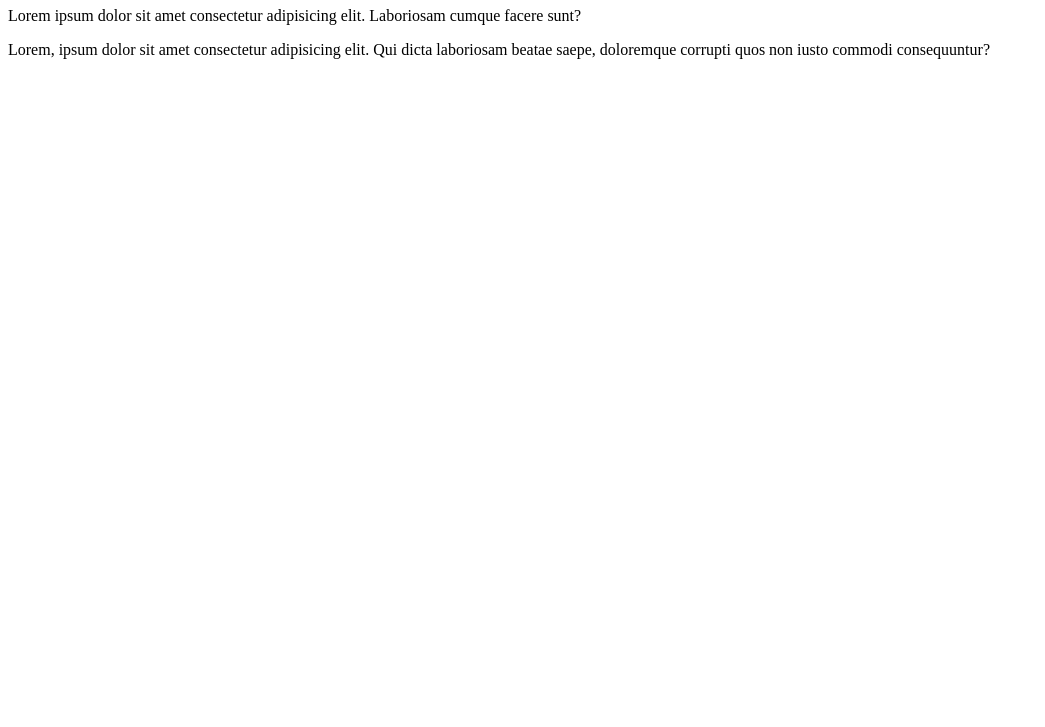
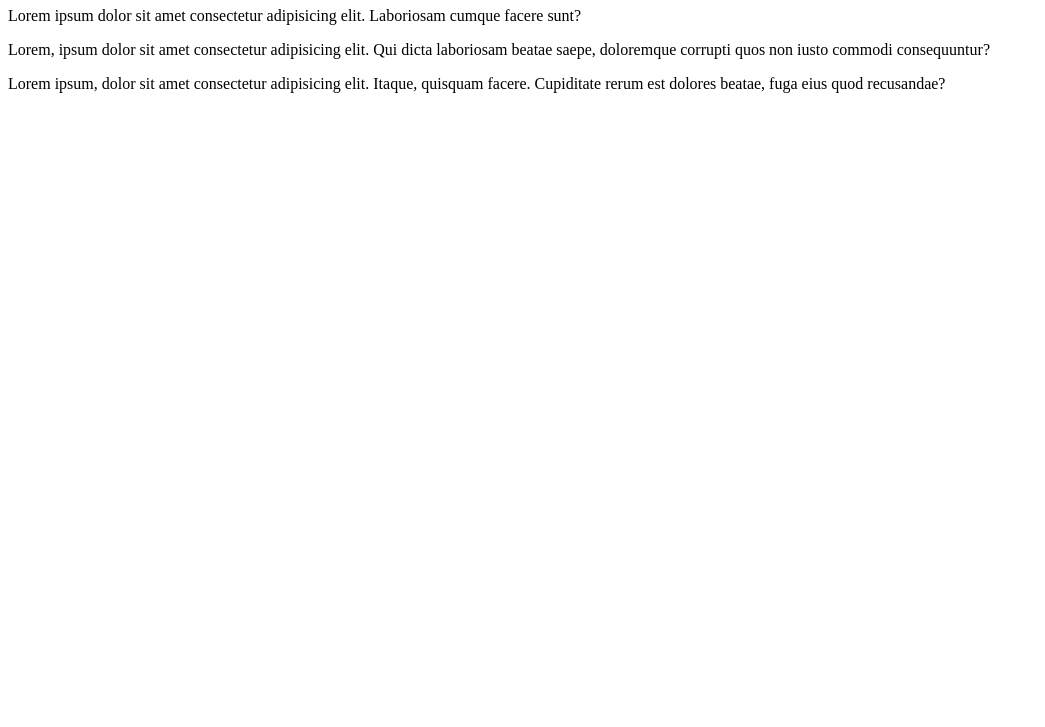
Before and after one commit to lourdesreynoso/lourdes-gt, a plain HTML site: page index.html in a window 1280 px wide. Shown: the part 73-800 px from the top of the page, without its empty margins (0-1045 px from the left). Drawn offline with Linux system fonts and the light colour scheme.

Commit message:
agregando cambios a mi primer commit

```diff
--- a/index.html
+++ b/index.html
@@ -10,5 +10,6 @@
     <h1>hola mundo</h1>
     <div><p>Lorem ipsum dolor sit amet consectetur adipisicing elit. Laboriosam cumque facere sunt?</p></div>
     <p>Lorem, ipsum dolor sit amet consectetur adipisicing elit. Qui dicta laboriosam beatae saepe, doloremque corrupti quos non iusto commodi consequuntur?</p>
+<div>Lorem ipsum, dolor sit amet consectetur adipisicing elit. Itaque, quisquam facere. Cupiditate rerum est dolores beatae, fuga eius quod recusandae?</div>
 </body>
 </html>
```
